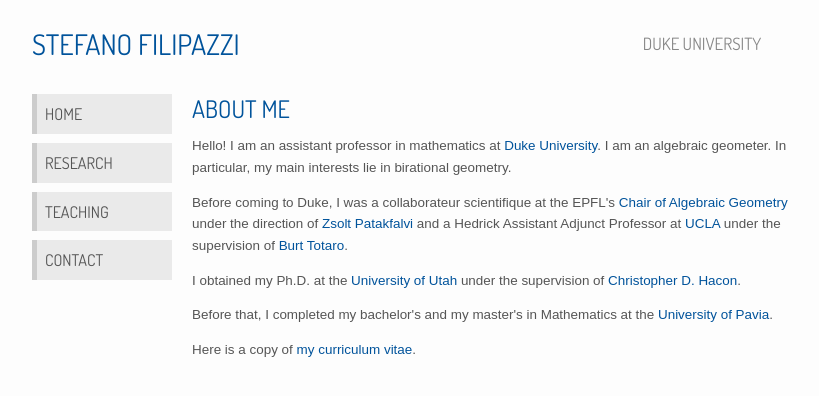
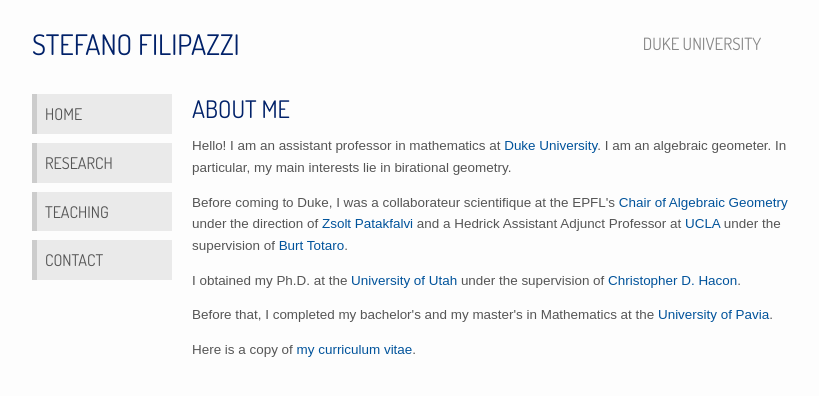
Before and after one commit to filipazzi/filipazzi.github.io, a plain HTML site: page index.html in a window 1280 px wide. Shown: the whole page, without its empty margins (138-957 px from the left). Drawn offline with Linux system fonts and the light colour scheme.

Commit message:
Update origo.css

```diff
--- a/origo.css
+++ b/origo.css
@@ -162,7 +162,7 @@ body.light #footer a:hover {color:#444; border-bottom:1px dotted #eee;}
 
 /* Alternate colors, apply by adding class="blue" (or any of the other available colors) to the body HTML element */
 body.blue a {color:#00539B;}
-body.blue h1, body.blue h2, body.blue h3 {color:#00539B;}
+body.blue h1, body.blue h2, body.blue h3 {color:#012169;}
 body.pink a {color:#f06ba0;}
 body.pink h1, body.pink h2, body.pink h3 {color:#f06ba0;}
 body.orange a {color:#e58c24;}
```
